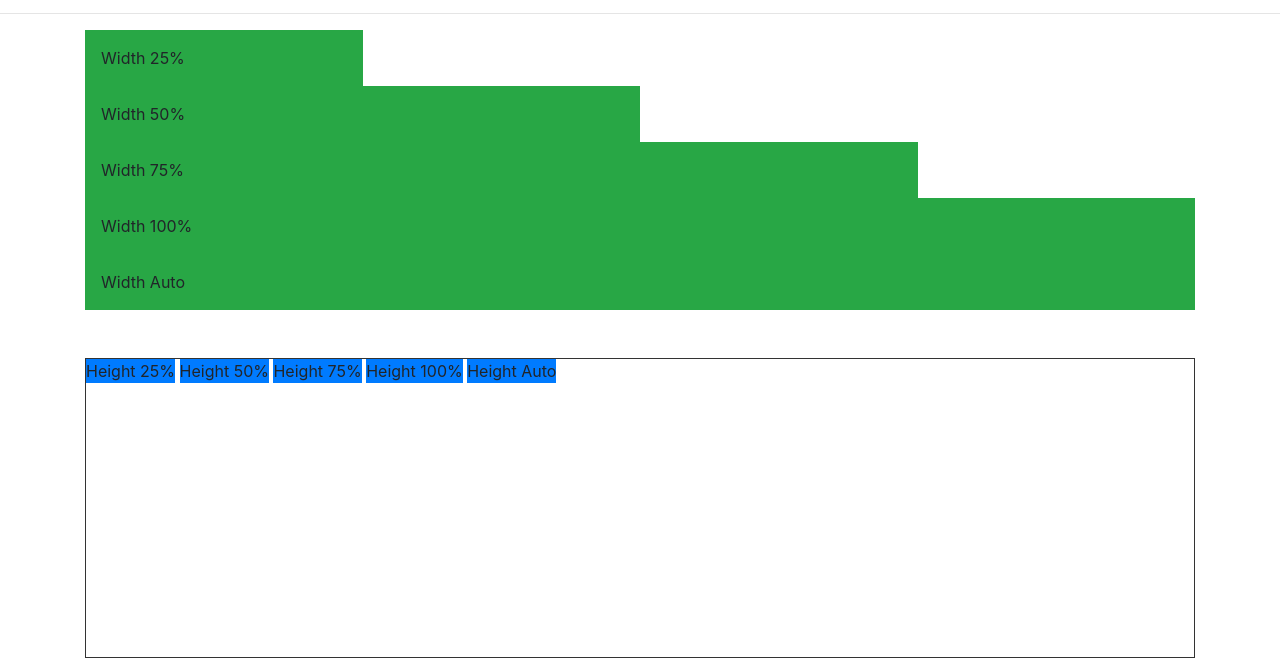
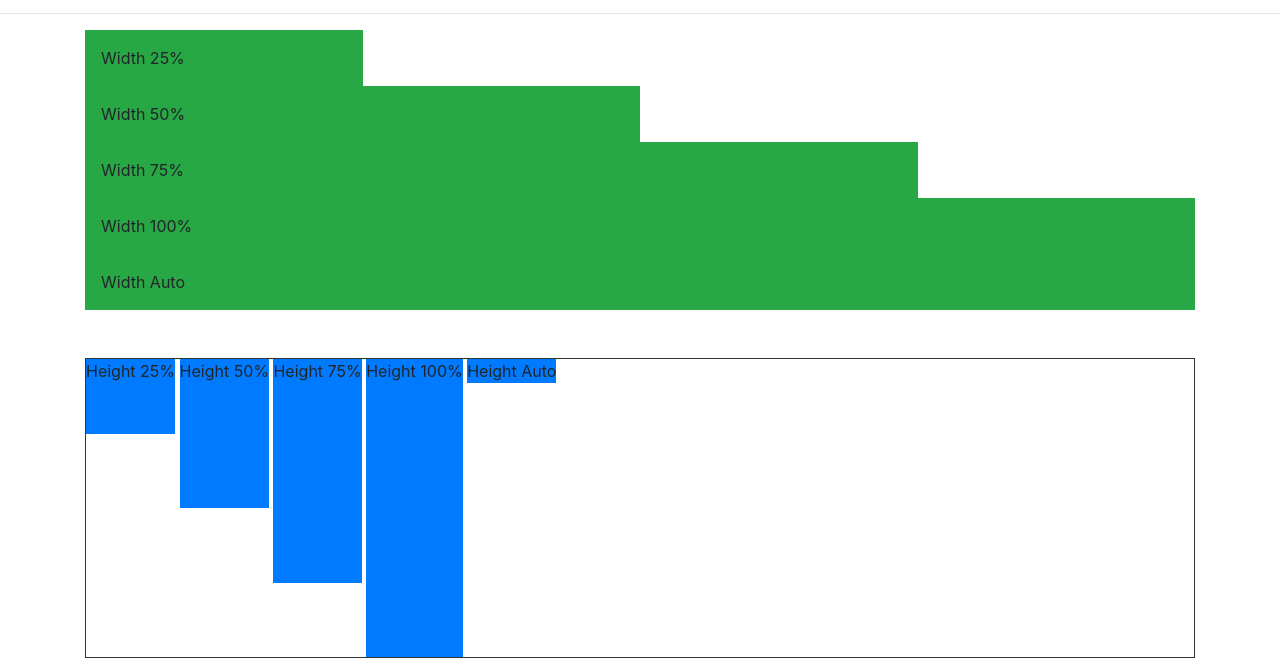
Before and after one commit to alan-nguyen/bootstrap4, a plain HTML site: page bootstrap_sandbox_starter/2_7_sizing.html in a window 1280 px wide. Shown: the part 175-835 px from the top of the page. Drawn offline with nearby package versions, Linux system fonts and the light colour scheme.

Commit message:
Style height

```diff
--- a/bootstrap_sandbox_starter/2_7_sizing.html
+++ b/bootstrap_sandbox_starter/2_7_sizing.html
@@ -158,11 +158,11 @@
 
       <!-- HEIGHT CLASSES -->
       <div style="height:300px; border: 1px solid #333;">
-        <div class="bg-primary d-inline-block">Height 25%</div>
-        <div class="bg-primary d-inline-block">Height 50%</div>
-        <div class="bg-primary d-inline-block">Height 75%</div>
-        <div class="bg-primary d-inline-block">Height 100%</div>
-        <div class="bg-primary d-inline-block">Height Auto</div>
+        <div class="bg-primary d-inline-block h-25">Height 25%</div>
+        <div class="bg-primary d-inline-block h-50">Height 50%</div>
+        <div class="bg-primary d-inline-block h-75">Height 75%</div>
+        <div class="bg-primary d-inline-block h-100">Height 100%</div>
+        <div class="bg-primary d-inline-block h-auto">Height Auto</div>
       </div>
 
       <br />
```
